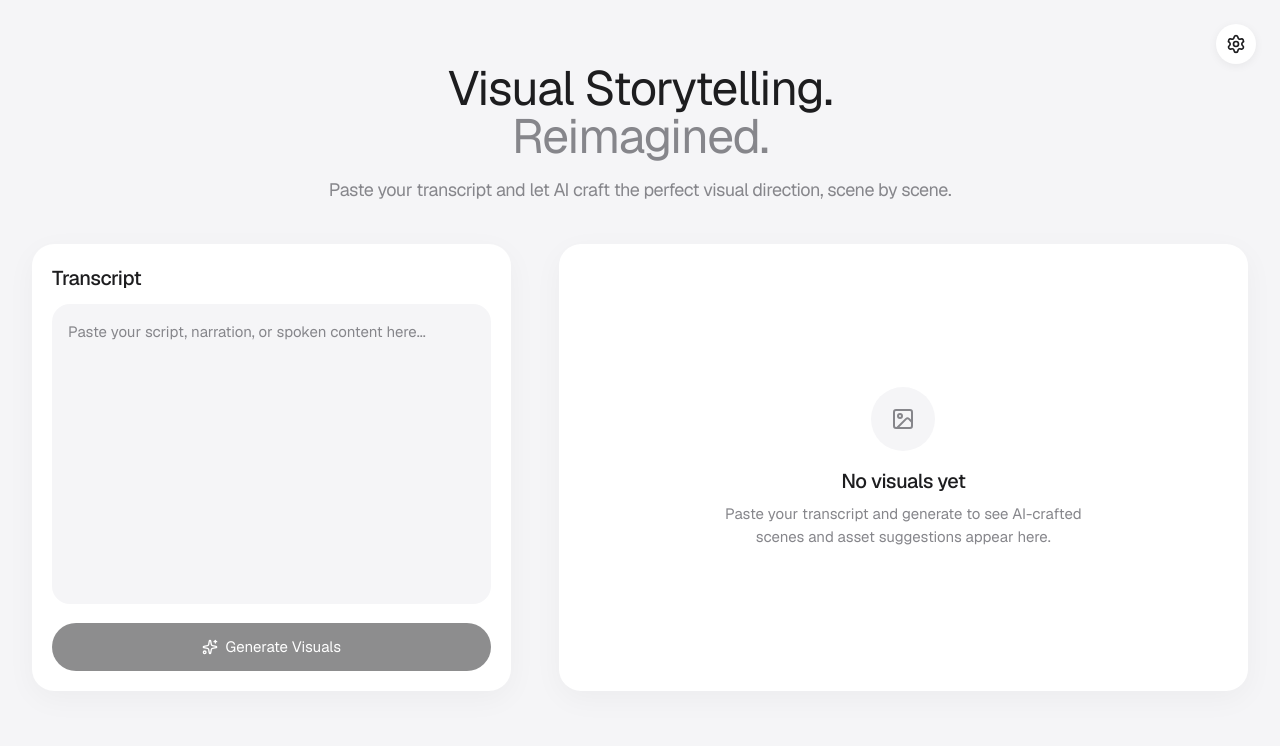
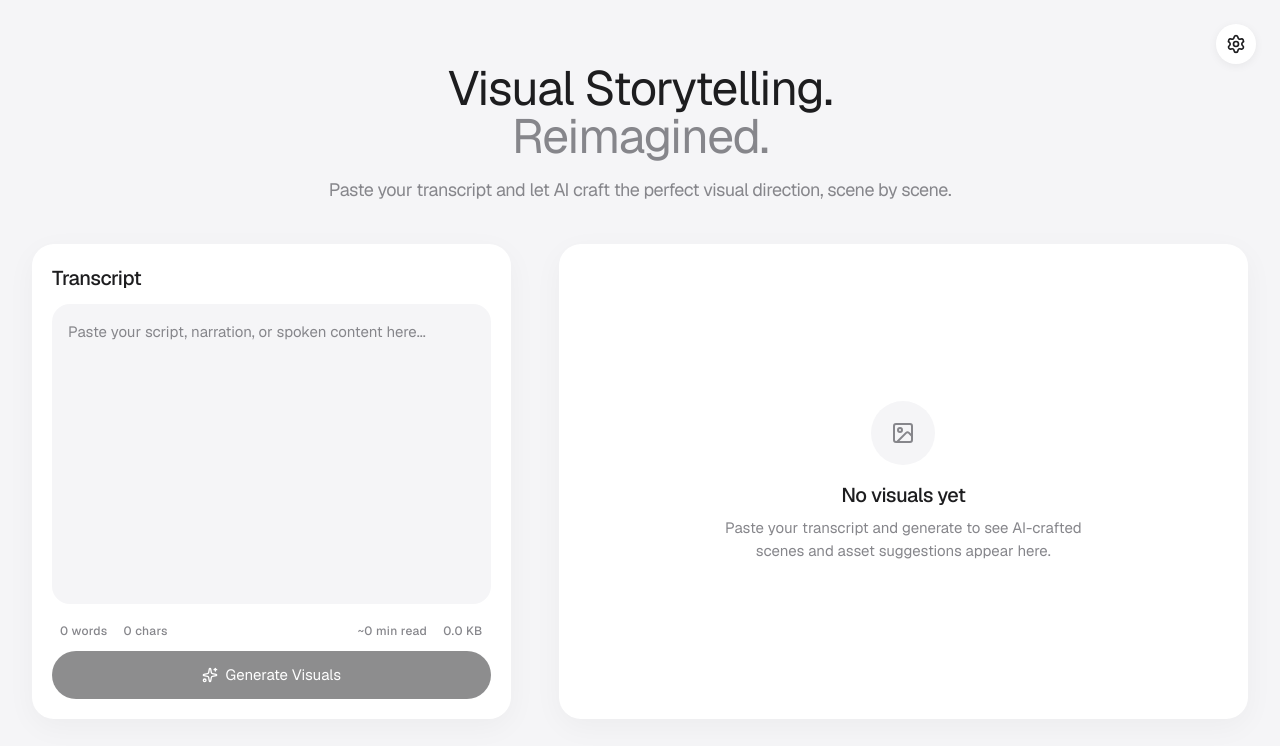
Before and after one commit to phalla-doll/vsa, a Next.js app: page / in a window 1280 px wide. Shown: the top 746 px of the page. Built offline with nearby package versions, Linux system fonts and the light colour scheme.

Commit message:
feat: Display transcript metrics on editor
Add real-time display of word count, character count, estimated reading time, and size in KB for the transcript editor. This provides users with immediate feedback on their input's characteristics.

```diff
--- a/app/page.tsx
+++ b/app/page.tsx
@@ -69,6 +69,12 @@ export default function Home() {
   const [openRouterModel, setOpenRouterModel] = useState('openai/gpt-4o-mini');
   const [isMounted, setIsMounted] = useState(false);
   const [isAlertOpen, setIsAlertOpen] = useState(false);
+
+  // Derived metrics
+  const wordCount = transcript.trim() ? transcript.trim().split(/\s+/).length : 0;
+  const charCount = transcript.length;
+  const readingTime = Math.ceil(wordCount / 200);
+  const sizeKb = typeof window !== 'undefined' ? (new Blob([transcript]).size / 1024).toFixed(1) : '0.0';
 
   useEffect(() => {
     setIsMounted(true);
@@ -480,6 +486,18 @@ ${transcript}`
                   value={transcript}
                   onChange={(e) => setTranscript(e.target.value)}
                 />
+
+                <div className="flex items-center justify-between mt-3 mb-1 px-2 text-xs text-[#86868b] font-medium tracking-wide">
+                  <div className="flex gap-4">
+                    <span>{wordCount} words</span>
+                    <span>{charCount} chars</span>
+                  </div>
+                  <div className="flex gap-4">
+                    <span>~{readingTime} min read</span>
+                    <span>{sizeKb} KB</span>
+                  </div>
+                </div>
+
                 <motion.button
                   layout
                   transition={springTransition}
```
